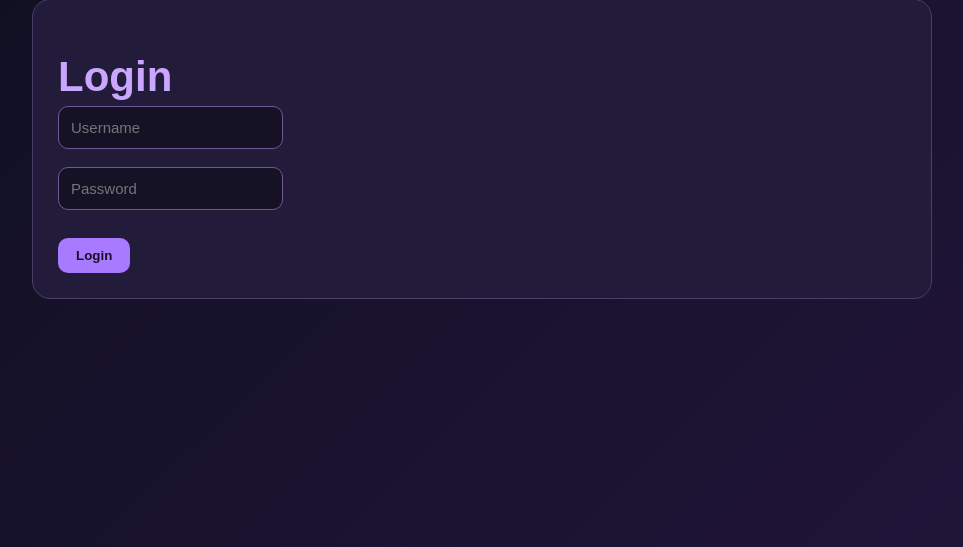
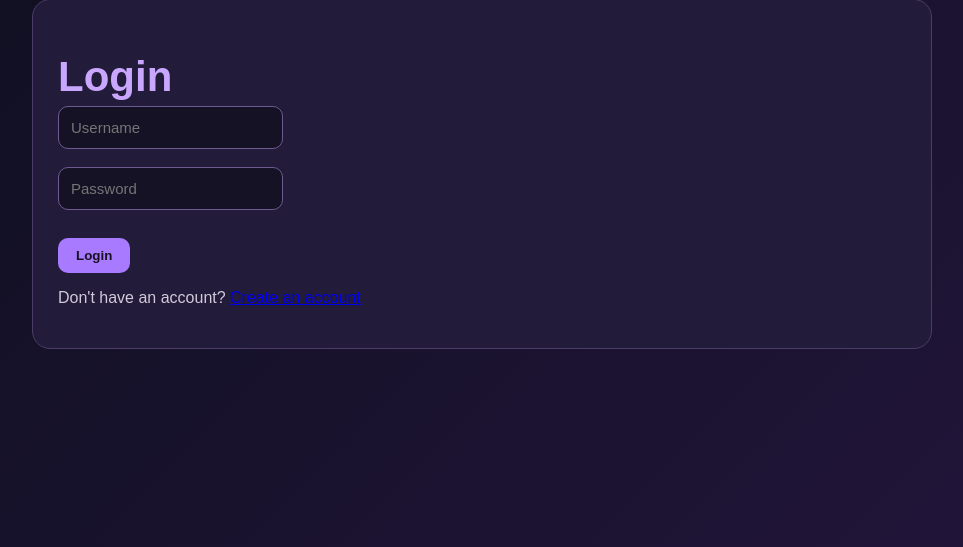
Before and after one commit to chaarant/DreamLogger, a Flask app: page /login in a window 1280 px wide. Shown: the part 66-613 px from the top of the page, without its empty margins (158-1121 px from the left). Run offline with Flask 3, Linux system fonts and the light colour scheme.

Commit message:
Add signup link to login page
Added a signup link for new users to create an account.

```diff
--- a/templates/login.html
+++ b/templates/login.html
@@ -36,7 +36,10 @@
             <button type="submit">Login</button>
 
         </form>
-
+<p>
+    Don't have an account?
+    <a href="/signup">Create an account</a>
+</p>
     </div>
 
 </div>
```
